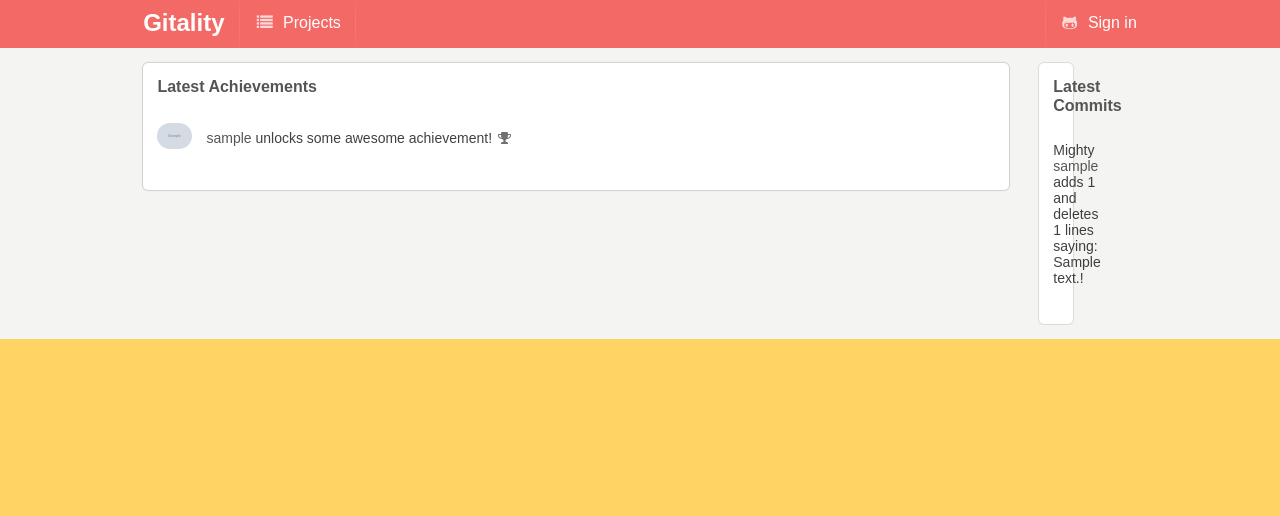
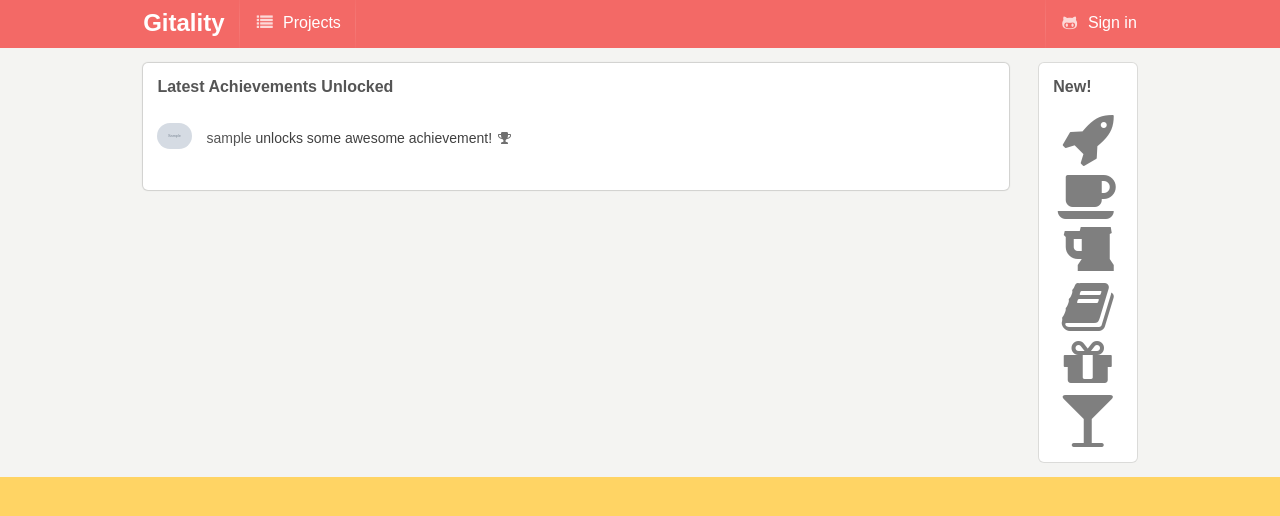
Before and after one commit to DjangoLover/gitality, a Django app: template gitality/core/templates/core/index.html in a window 1280 px wide. Shown: the top 516 px of the page. Run offline with Django 3.2, Linux system fonts and the light colour scheme; the template is opened without the code that fills it: values that come from a table or form of the project are taken from there, others are empty; tables that the repository leaves empty hold one stand-in row (values such as "Sample post"); grey boxes marked "Sample" are stand-in pictures; parts of the project's set-up code (start-up, migrations or seed data) failed here and were passed over; some libraries are stand-ins or nearby versions.

Commit message:
Styling home page

```diff
--- a/gitality/core/static/css/main.css
+++ b/gitality/core/static/css/main.css
@@ -15,7 +15,7 @@ footer {
     padding: 20px;
 }
 a:hover {
-    color: #000000;
+    color: #f36966;
 }
 .main.menu {
     left: 0;
@@ -81,3 +81,6 @@ a:hover {
 .commits-count {
     text-align: center;
 }
+.new-achievements {
+    text-align: center;
+}
--- a/gitality/core/templates/core/index.html
+++ b/gitality/core/templates/core/index.html
@@ -6,7 +6,7 @@
 <div class="ui grid">
   <div class="fourteen wide column">
     <div class="ui small piled feed segment">
-      <h5 class="ui header">Latest Achievements</h5>
+      <h5 class="ui header">Latest Achievements Unlocked</h5>
       {% for commit in lately_unlocked %}
       <div class="event">
         <div class="label">
@@ -23,21 +23,15 @@
     </div>
   </div>
 
-  <div class="one wide column">
+  <div class="two wide column new-achievements">
     <div class="ui small feed segment">
-      <h5 class="ui header">Latest Commits</h5>
-
-        <div class="event">
-        <div class="content">
-          <div class="summary">
-            Mighty <a>{{ commit.author.login }}</a>
-            adds {{ commit.additions }} and
-            deletes {{ commit.deletions }} lines
-            saying:<br>
-            {{ commit.message }}!
-          </div>
-        </div>
-        </div>
+      <h5 class="ui header">New!</h5>
+      <a><i class="rocket icon huge"></i></a>
+      <a><i class="coffee icon huge"></i></a>
+      <a><i class="beer icon huge"></i></a>
+      <a><i class="book icon huge"></i></a>
+      <a><i class="gift icon huge"></i></a>
+      <a><i class="glass icon huge"></i></a>
     </div>
   </div>
 </div>
--- a/gitality/core/views.py
+++ b/gitality/core/views.py
@@ -8,7 +8,7 @@ def home(request):
     # Place unlocked achievements here
     lately_unlocked = Commit.objects.order_by('-last_modified')
     context = {
-        'lately_unlocked': lately_unlocked[:25],
+        'lately_unlocked': lately_unlocked[:20],
         # 'added_achievements': 'blah'
     }
     return render(request, 'core/index.html', context)
--- a/gitality/projects/templates/projects/project_detail.html
+++ b/gitality/projects/templates/projects/project_detail.html
@@ -30,7 +30,7 @@
 <div class="ui grid">
   <div class="nine wide column">
     <div class="ui small piled feed segment">
-      <h5 class="ui header">Latest Achievements</h5>
+      <h5 class="ui header">Latest Achievements Unlocked</h5>
       {% for commit in project.latest_commits %}
       <div class="event">
         <div class="label">
```
